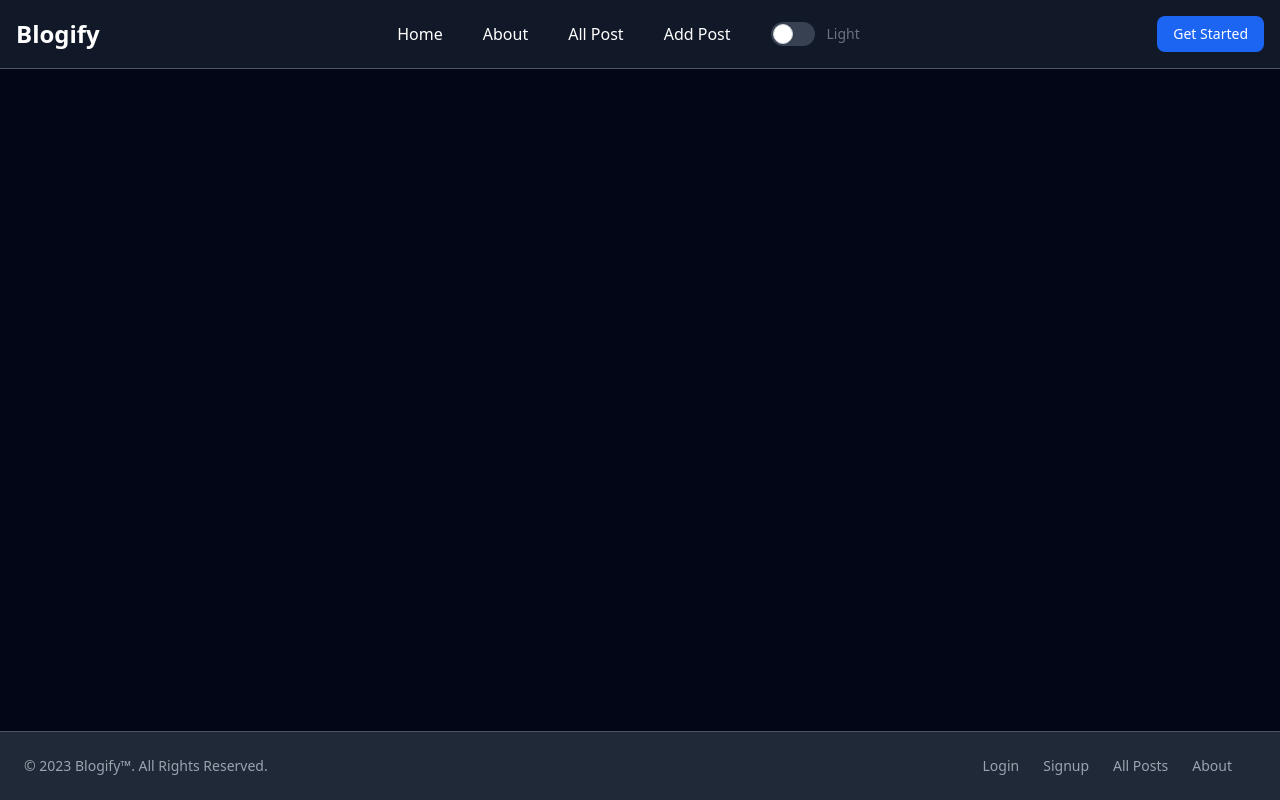
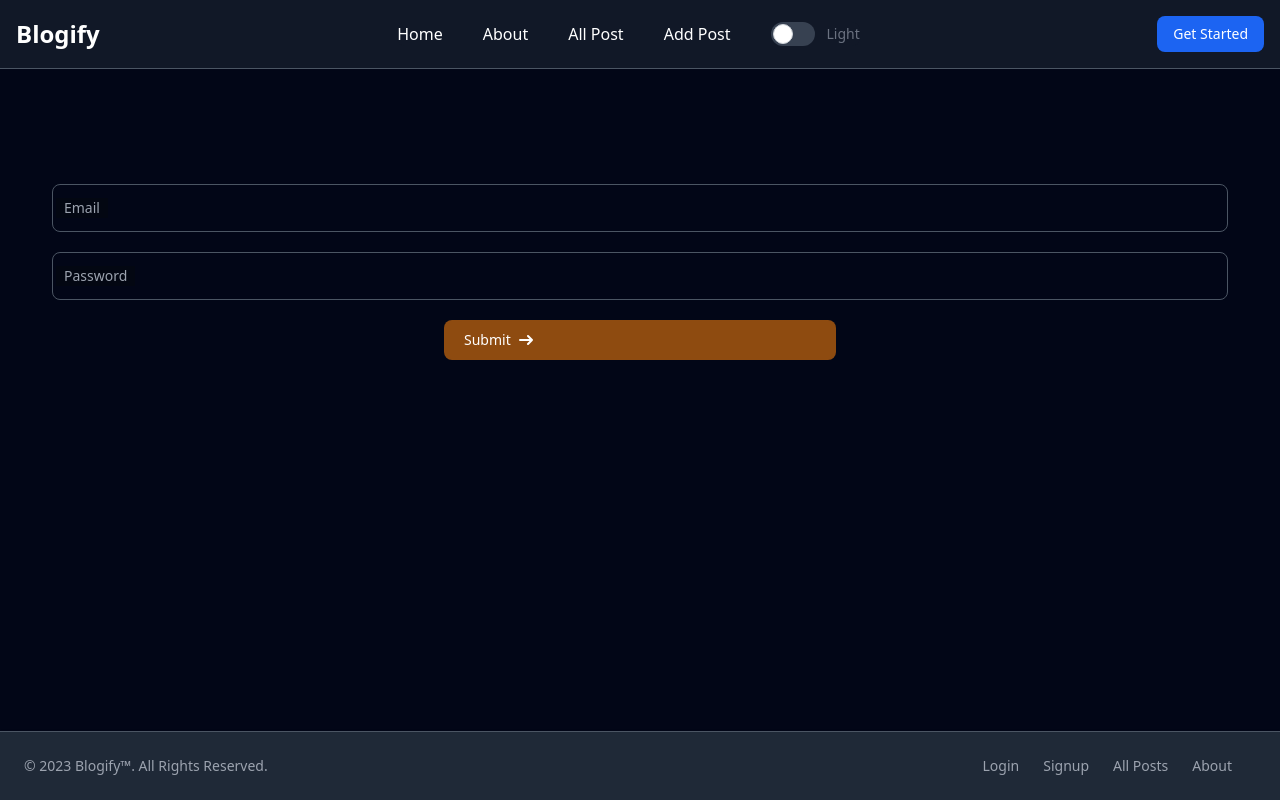
Before and after one commit to parthsh1309/Blogify, a React (Vite) app in the folder FRONTEND/: page /login in a window 1280 px wide. Built offline with nearby package versions, Linux system fonts and the light colour scheme.

Commit message:
btn and login form

```diff
--- a/FRONTEND/index.html
+++ b/FRONTEND/index.html
@@ -7,7 +7,7 @@
     <link href="https://cdnjs.cloudflare.com/ajax/libs/flowbite/2.2.1/flowbite.min.css" rel="stylesheet" />
     <title>Vite + React</title>
   </head>
-  <body class="bg-slate-950">
+  <body class="dark:bg-slate-950">
     <div id="root"></div>
     <script type="module" src="/src/main.jsx"></script>
     <script src="https://cdnjs.cloudflare.com/ajax/libs/flowbite/2.2.1/flowbite.min.js"></script>
--- a/FRONTEND/src/App.jsx
+++ b/FRONTEND/src/App.jsx
@@ -9,7 +9,7 @@ function App() {
   return (
     <>
       <Navbar/>
-      <main>
+      <main className="w-full h-full mt-12">
         <Outlet/>
       </main>
       <Footer/>
--- /dev/null
+++ b/FRONTEND/src/components/Auth/Login.jsx
@@ -0,0 +1,18 @@
+import React from 'react'
+import {FloatingInput, SecondaryBtn} from '../index'
+
+function Login() {
+  return (
+    <div className='w-full h-96 flex items-center justify-center '>
+      <div className='w-full h-full p-5 flex flex-col gap-5 justify-center'>
+        <FloatingInput type='email' text='Email'/>
+        <FloatingInput type='password' text='Password'/>
+        <SecondaryBtn className='w-1/3 mx-auto flex' backgroundColor='yellow'>
+          Submit
+        </SecondaryBtn>
+      </div>
+    </div>
+  )
+}
+
+export default Login
--- /dev/null
+++ b/FRONTEND/src/components/Auth/Signup.jsx
@@ -0,0 +1,9 @@
+import React from 'react'
+
+function Signup() {
+  return (
+    <div>Signup</div>
+  )
+}
+
+export default Signup
--- /dev/null
+++ b/FRONTEND/src/components/Buttons/SecondaryBtn.jsx
@@ -0,0 +1,34 @@
+import React from "react";
+
+function SecondaryBtn({
+  children = "Get Started",
+  type = "button",
+  className = "",
+  backgroundColor = "blue",
+}) {
+  return (
+    <button
+      type={type}
+      className={`${className} text-white bg-${backgroundColor}-700 hover:bg-${backgroundColor}-800 focus:ring-4 focus:outline-none focus:ring-${backgroundColor}-300 font-medium rounded-lg text-sm px-5 py-2.5 text-center inline-flex items-center dark:bg-${backgroundColor}-600 dark:hover:bg-${backgroundColor}-700 dark:focus:ring-${backgroundColor}-800`}
+    >
+      {children}
+      <svg
+        className="rtl:rotate-180 w-3.5 h-3.5 ms-2"
+        aria-hidden="true"
+        xmlns="http://www.w3.org/2000/svg"
+        fill="none"
+        viewBox="0 0 14 10"
+      >
+        <path
+          stroke="currentColor"
+          strokeLinecap="round"
+          strokeLinejoin="round"
+          strokeWidth="2"
+          d="M1 5h12m0 0L9 1m4 4L9 9"
+        />
+      </svg>
+    </button>
+  );
+}
+
+export default SecondaryBtn;
--- a/FRONTEND/src/components/Container/Container.jsx
+++ b/FRONTEND/src/components/Container/Container.jsx
@@ -1,7 +1,7 @@
 import React from 'react'
 
 function Container({children}) {
-  return <div className='w-full max-w-7xl mx-auto px-4 mt-8'>{children}</div>;
+  return <div className='w-full max-w-7xl mx-auto px-4'>{children}</div>;
 
 }
 
--- a/FRONTEND/src/components/Inputs/FloatingInput.jsx
+++ b/FRONTEND/src/components/Inputs/FloatingInput.jsx
@@ -7,7 +7,7 @@ function FloatingInput({
 }) {
   const id = useId();
   return (
-    <div class="relative">
+    <div className="relative">
       <input
         type={type}
         id={id}
@@ -15,8 +15,8 @@ function FloatingInput({
         placeholder={placeholder}
       />
       <label
-        for={id}
-        className="absolute text-sm text-gray-500 dark:text-gray-400 duration-300 transform -translate-y-4 scale-75 top-2 z-10 origin-[0] bg-white dark:bg-gray-900 px-2 peer-focus:px-2 peer-focus:text-blue-600 peer-focus:dark:text-blue-500 peer-placeholder-shown:scale-100 peer-placeholder-shown:-translate-y-1/2 peer-placeholder-shown:top-1/2 peer-focus:top-2 peer-focus:scale-75 peer-focus:-translate-y-4 rtl:peer-focus:translate-x-1/4 rtl:peer-focus:left-auto start-1"
+        htmlFor={id}
+        className="absolute text-sm text-gray-500 dark:text-gray-400 duration-300 transform -translate-y-4 scale-75 top-2 z-10 origin-[0] bg-white dark:bg-gray-950 px-2 peer-focus:px-2 peer-focus:text-blue-600 peer-focus:dark:text-blue-500 peer-placeholder-shown:scale-100 peer-placeholder-shown:-translate-y-1/2 peer-placeholder-shown:top-1/2 peer-focus:top-2 peer-focus:scale-75 peer-focus:-translate-y-4 rtl:peer-focus:translate-x-1/4 rtl:peer-focus:left-auto start-1"
       >
         {text}
       </label>
--- a/FRONTEND/src/pages/Login.jsx
+++ b/FRONTEND/src/pages/Login.jsx
@@ -1,9 +1,12 @@
-import React from 'react'
+import React from "react";
+import { LoginComponent, Container } from "../components";
 
 function Login() {
   return (
-    <div>Login</div>
-  )
+    // <Container>
+      <LoginComponent />
+    // </Container>
+  );
 }
 
-export default Login
+export default Login;
```
Also changed, not shown: FRONTEND/src/components/index.js (+13 -7 lines).
